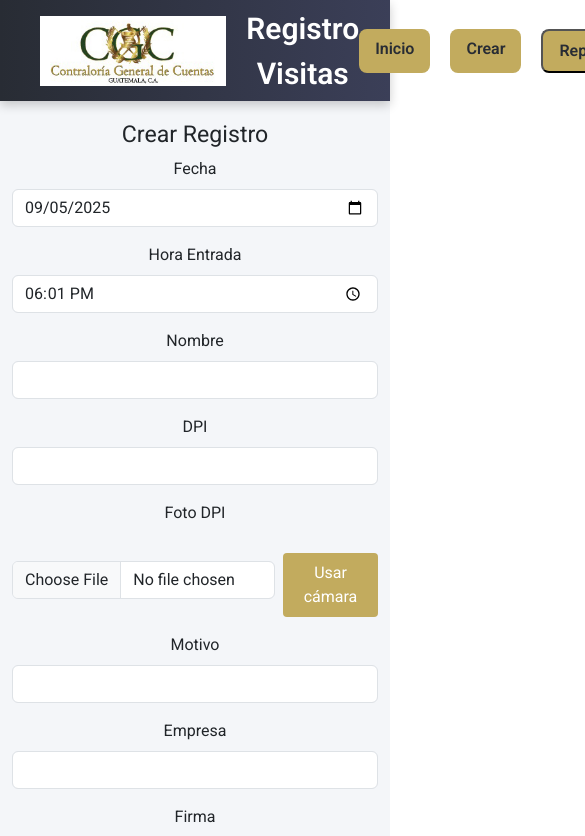
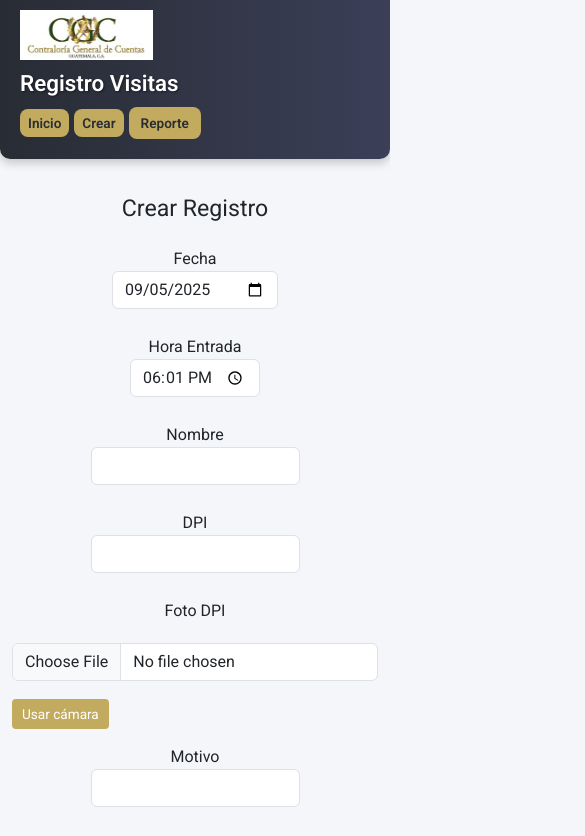
Before and after one commit to andres1jh8/Registro-frontend, a React (Create React App) app: page /create in a window 390 px wide. Shown: the top 836 px of the page, 585 px wide, since content can reach past the window. Built offline with nearby package versions, Linux system fonts and the light colour scheme.

Commit message:
Funcional en HTTP

```diff
--- a/package.json
+++ b/package.json
@@ -16,7 +16,7 @@
     "web-vitals": "^2.1.4"
   },
   "scripts": {
-    "start": "react-scripts start",
+    "start": "cross-env HOST=0.0.0.0 react-scripts start",
     "build": "react-scripts build",
     "test": "react-scripts test",
     "eject": "react-scripts eject"
@@ -38,5 +38,8 @@
       "last 1 firefox version",
       "last 1 safari version"
     ]
+  },
+  "devDependencies": {
+    "cross-env": "^10.0.0"
   }
 }
--- a/src/App.css
+++ b/src/App.css
@@ -1,60 +1,96 @@
 @import url('https://fonts.googleapis.com/css2?family=Roboto:wght@400;600&display=swap');
 
-.App {
-  text-align: center;
+/* Global */
+html, body, #root {
+  width: 100%;
+  margin: 0;
+  padding: 0;
+  box-sizing: border-box;
   font-family: 'Roboto', sans-serif;
   background-color: #f4f6f9;
-  min-height: 100vh;
-  margin: 0;
 }
 
-/* Logo */
-.App-logo {
-  height: 70px; /* Aumentado de 50px a 70px */
-  width: auto;
-  margin-right: 20px;
+/* App principal */
+.App {
+  width: 100%;
+  max-width: 100%;
+  margin: 0;
+  padding: 0;
+  text-align: center;
+  min-height: 100vh;
 }
 
-/* Header con degradado */
+/* Header con degradado y reorganizado */
 .App-header {
+  display: flex;
+  flex-wrap: wrap;
+  align-items: center;
+  justify-content: space-between;
+  padding: 10px 20px;
   background: linear-gradient(90deg, #282c34 0%, #3b3f58 100%);
-  min-height: 12vh;
+  color: white;
+  box-shadow: 0 4px 10px rgba(0,0,0,0.2);
+  border-radius: 0 0 10px 10px;
+}
+
+.header-left, .header-center, .header-right {
   display: flex;
   align-items: center;
-  justify-content: space-between;
-  padding: 0 40px;
-  color: white;
-  box-shadow: 0 4px 10px rgba(0,0,0,0.2);
 }
 
-/* Menú de navegación */
+.header-center {
+  flex: 1;
+  justify-content: center;
+}
+
+.App-logo {
+  height: 60px;
+  width: auto;
+  margin-right: 15px;
+}
+
+.App-title {
+  font-size: 1.8rem;
+  font-weight: 700;
+  color: #fff;
+  min-width: 150px;
+  margin: 10px 0;
+  text-shadow: 1px 1px 2px rgba(0,0,0,0.5);
+}
+
 .App-nav {
   display: flex;
-  gap: 20px;
+  gap: 10px;
+  flex-wrap: wrap;
+  align-items: center;
 }
 
-/* Links y botones del navbar con fondo dorado */
 .App-nav a,
 .App-nav .btn-nav {
   text-decoration: none;
-  color: #282c34; /* Texto oscuro */
+  color: #282c34;
   font-weight: 600;
-  padding: 8px 16px;
+  padding: 6px 12px;
   border-radius: 8px;
   cursor: pointer;
   transition: background 0.3s ease, transform 0.2s ease;
-  background-color: #C2AB5E; /* Dorado institucional */
+  background-color: #C2AB5E;
 }
 
 .App-nav a:hover,
 .App-nav .btn-nav:hover {
-  background: #a68d4b; /* Dorado más oscuro al pasar el mouse */
+  background: #a68d4b;
   transform: translateY(-2px);
+}
+
+.btn-nav {
+  border: none;
 }
 
 /* Contenedor principal */
 .container {
   margin-top: 20px;
+  width: 100%;
 }
 
 /* Tabla */
@@ -69,13 +105,14 @@ table {
 }
 
 th, td {
-  padding: 12px;
+  padding: 10px;
   text-align: center;
   border: 1px solid #ddd;
+  font-size: 0.9rem;
 }
 
 th {
-  background-color: #C2AB5E; /* Dorado institucional */
+  background-color: #C2AB5E;
   color: #fff;
   font-weight: bold;
 }
@@ -88,13 +125,13 @@ tr:hover {
   background-color: #f1f1f1;
 }
 
-/* Botones dentro de la tabla */
+/* Botones */
 .btn {
-  padding: 8px 16px;
+  padding: 6px 12px;
   border: none;
   border-radius: 4px;
   cursor: pointer;
-  font-size: 14px;
+  font-size: 13px;
   transition: background-color 0.3s;
 }
 
@@ -120,17 +157,19 @@ tr:hover {
 .form-control {
   border-radius: 4px;
   border: 1px solid #ccc;
-  padding: 8px;
+  padding: 6px;
   width: 100%;
   margin-bottom: 10px;
+  font-size: 0.9rem;
 }
 
 .form-select {
   border-radius: 4px;
   border: 1px solid #ccc;
-  padding: 8px;
+  padding: 6px;
   width: auto;
   margin-right: 10px;
+  font-size: 0.9rem;
 }
 
 /* Paginación */
@@ -142,10 +181,10 @@ tr:hover {
 }
 
 .d-flex button {
-  padding: 8px 16px;
+  padding: 6px 12px;
   border: none;
   border-radius: 4px;
-  background-color: #C2AB5E; /* Dorado institucional */
+  background-color: #C2AB5E;
   color: #fff;
   cursor: pointer;
 }
@@ -171,16 +210,58 @@ tr:hover {
 }
 
 .zoom-img img {
-  max-width: 90%;
-  max-height: 90%;
+  max-width: 80%;
+  max-height: 80%;
   border-radius: 8px;
 }
 
-/* Título central en el header */
-.App-title {
-  flex-grow: 1; /* Ocupa todo el espacio entre logo y nav */
-  text-align: center;
-  font-size: 30px;
-  font-weight: 600;
-  color: #fff; /* Blanco sobre el header */
+/* Responsive */
+@media (max-width: 768px) {
+  .App-title {
+    font-size: 1.4rem;
+  }
+
+  .App-logo {
+    height: 50px;
+  }
+
+  .App-nav a,
+  .btn-nav {
+    font-size: 0.85rem;
+    padding: 4px 8px;
+  }
+
+  th, td {
+    padding: 6px;
+    font-size: 0.8rem;
+  }
+
+  .form-control, .form-select {
+    font-size: 0.85rem;
+    padding: 4px;
+  }
+
+  .d-flex button {
+    padding: 5px 10px;
+    font-size: 0.85rem;
+  }
 }
+
+@media (max-width: 480px) {
+  .App-header {
+    flex-direction: column;
+    align-items: flex-start;
+  }
+
+  .App-title {
+    text-align: left;
+    margin: 10px 0;
+  }
+
+  .App-nav {
+    width: 100%;
+    justify-content: flex-start;
+    gap: 5px;
+    margin-bottom: 10px;
+  }
+}
--- a/src/App.js
+++ b/src/App.js
@@ -9,7 +9,6 @@ import { BrowserRouter, Route, Routes, Link } from 'react-router-dom';
 import { useRef } from 'react';
 
 function App() {
-  // Guardamos la función imprimirReporte en una referencia
   const reportFnRef = useRef(() => {});
 
   return (
@@ -17,13 +16,18 @@ function App() {
       <BrowserRouter>
         <ReportContext.Provider value={{ imprimirReporte: () => reportFnRef.current() }}>
           <header className="App-header">
+            {/* Logo */}
+            <div className="header-left">
               <img src={logo} className="App-logo" alt="logo" />
-
-            {/* Texto central */}
-            <div className="App-title">
-              Registro Visitas
             </div>
 
+            {/* Título */}
+            <div className="header-center">
+              <h1 className="App-title">Registro Visitas</h1>
+            </div>
+
+            {/* Navegación */}
+            <div className="header-right">
               <nav className="App-nav">
                 <Link to="/">Inicio</Link>
                 <Link to="/create">Crear</Link>
@@ -31,8 +35,8 @@ function App() {
                   Reporte
                 </button>
               </nav>
+            </div>
           </header>
-
 
           <Routes>
             <Route path="/" element={<CompShowRegister reportFnRef={reportFnRef} />} />
--- a/src/registro/CreateRegister.js
+++ b/src/registro/CreateRegister.js
@@ -2,13 +2,12 @@ import axios from "axios";
 import { useState, useRef, useEffect } from "react";
 import { useNavigate } from "react-router-dom";
 
-const URI = `${process.env.REACT_APP_API_URL}/api/entradas`;;
+const URI = `${process.env.REACT_APP_API_URL}/api/entradas`;
 
 const CompCreateBlog = () => {
-  // --- Inicializar fecha y hora actual ---
   const now = new Date();
-  const formatoFecha = now.toISOString().slice(0, 10); // YYYY-MM-DD
-  const formatoHora = now.toTimeString().slice(0, 5); // HH:MM
+  const formatoFecha = now.toISOString().slice(0, 10);
+  const formatoHora = now.toTimeString().slice(0, 5);
 
   const [fecha, setFecha] = useState(formatoFecha);
   const [horaEntrada, setHoraEntrada] = useState(formatoHora);
@@ -26,7 +25,7 @@ const CompCreateBlog = () => {
   const videoRef = useRef(null);
   const navigate = useNavigate();
 
-  // --- Inicializar canvas firma con fondo blanco ---
+  // --- Inicializar canvas ---
   useEffect(() => {
     const canvas = canvasRef.current;
     const ctx = canvas.getContext("2d");
@@ -34,27 +33,23 @@ const CompCreateBlog = () => {
     ctx.fillRect(0, 0, canvas.width, canvas.height);
   }, []);
 
-  // --- Manejar cámara ---
+  // --- Cámara ---
   useEffect(() => {
     if (useCamera) {
       navigator.mediaDevices
         .getUserMedia({ video: true })
         .then((stream) => {
-          if (videoRef.current) {
-            videoRef.current.srcObject = stream;
-          }
+          if (videoRef.current) videoRef.current.srcObject = stream;
         })
         .catch((err) => console.error("Error accediendo a la cámara:", err));
     } else {
-      if (videoRef.current && videoRef.current.srcObject) {
-        const tracks = videoRef.current.srcObject.getTracks();
-        tracks.forEach((track) => track.stop());
+      if (videoRef.current?.srcObject) {
+        videoRef.current.srcObject.getTracks().forEach((track) => track.stop());
         videoRef.current.srcObject = null;
       }
     }
   }, [useCamera]);
 
-  // Capturar foto desde cámara
   const capturePhoto = () => {
     const video = videoRef.current;
     const canvas = document.createElement("canvas");
@@ -62,14 +57,13 @@ const CompCreateBlog = () => {
     canvas.height = video.videoHeight;
     const ctx = canvas.getContext("2d");
     ctx.drawImage(video, 0, 0, canvas.width, canvas.height);
-
     canvas.toBlob((blob) => {
       setFotoDPI(blob);
       setPreviewDPI(URL.createObjectURL(blob));
     }, "image/jpeg");
   };
 
-  // --- Validación campo por campo ---
+  // --- Validaciones ---
   const validarCampo = (name, value) => {
     const now = new Date();
     let error = "";
@@ -82,9 +76,9 @@ const CompCreateBlog = () => {
       case "horaEntrada":
         if (!value) error = "Hora de entrada obligatoria";
         else if (fecha === now.toISOString().slice(0, 10)) {
-          const [hora, min] = value.split(":");
+          const [h, m] = value.split(":");
           const horaDate = new Date();
-          horaDate.setHours(hora, min, 0, 0);
+          horaDate.setHours(h, m, 0, 0);
           if (horaDate > now) error = "No puedes poner una hora futura";
         }
         break;
@@ -107,35 +101,25 @@ const CompCreateBlog = () => {
       default:
         break;
     }
-
     setErrors((prev) => ({ ...prev, [name]: error }));
   };
 
-  // --- Validación completa antes de enviar ---
   const validarCampos = () => {
     const newErrors = {};
-    const now = new Date();
 
-    if (!fecha) newErrors.fecha = "Fecha obligatoria";
-    else if (new Date(fecha) > now) newErrors.fecha = "No puedes poner una fecha futura";
+    validarCampo("fecha", fecha);
+    validarCampo("horaEntrada", horaEntrada);
+    validarCampo("nombre", nombre);
+    validarCampo("dpi", dpi);
+    validarCampo("motivo", motivo);
+    validarCampo("empresa", empresa);
+    validarCampo("firma", firmaBase64);
 
-    if (!horaEntrada) newErrors.horaEntrada = "Hora obligatoria";
-    else if (fecha === now.toISOString().slice(0, 10)) {
-      const [hora, min] = horaEntrada.split(":");
-      const horaDate = new Date();
-      horaDate.setHours(hora, min, 0, 0);
-      if (horaDate > now) newErrors.horaEntrada = "No puedes poner una hora futura";
-    }
+    // Filtramos solo los que tengan error
+    Object.keys(errors).forEach((key) => {
+      if (errors[key]) newErrors[key] = errors[key];
+    });
 
-    if (!nombre) newErrors.nombre = "Nombre obligatorio";
-    if (!dpi) newErrors.dpi = "DPI obligatorio";
-    else if (!/^\d{13}$/.test(dpi)) newErrors.dpi = "El DPI debe tener 13 dígitos";
-
-    if (!motivo) newErrors.motivo = "Motivo obligatorio";
-    if (!empresa) newErrors.empresa = "Empresa obligatoria";
-    if (!firmaBase64) newErrors.firma = "Firma obligatoria";
-
-    setErrors(newErrors);
     return Object.keys(newErrors).length === 0;
   };
 
@@ -147,14 +131,14 @@ const CompCreateBlog = () => {
     ctx.fillStyle = "#fff";
     ctx.fillRect(0, 0, canvas.width, canvas.height);
     setFirmaBase64("");
-    validarCampo("firma", "");
+    setErrors((prev) => ({ ...prev, firma: "Firma obligatoria" }));
   };
 
   const saveFirma = () => {
     const canvas = canvasRef.current;
     const dataURL = canvas.toDataURL("image/png");
     setFirmaBase64(dataURL);
-    validarCampo("firma", dataURL);
+    setErrors((prev) => ({ ...prev, firma: "" }));
   };
 
   const startDrawing = (e) => {
@@ -164,24 +148,41 @@ const CompCreateBlog = () => {
     ctx.lineWidth = 2;
     ctx.lineCap = "round";
     ctx.beginPath();
+
     const rect = canvas.getBoundingClientRect();
-    ctx.moveTo(e.clientX - rect.left, e.clientY - rect.top);
+    const getPos = (ev) => {
+      if (ev.touches) {
+        return {
+          x: ev.touches[0].clientX - rect.left,
+          y: ev.touches[0].clientY - rect.top,
+        };
+      } else {
+        return { x: ev.clientX - rect.left, y: ev.clientY - rect.top };
+      }
+    };
+
+    const pos = getPos(e);
+    ctx.moveTo(pos.x, pos.y);
 
     const draw = (ev) => {
-      ctx.lineTo(ev.clientX - rect.left, ev.clientY - rect.top);
+      const p = getPos(ev);
+      ctx.lineTo(p.x, p.y);
       ctx.stroke();
     };
 
     const stop = () => {
       canvas.removeEventListener("mousemove", draw);
       canvas.removeEventListener("mouseup", stop);
+      canvas.removeEventListener("touchmove", draw);
+      canvas.removeEventListener("touchend", stop);
     };
 
     canvas.addEventListener("mousemove", draw);
     canvas.addEventListener("mouseup", stop);
+    canvas.addEventListener("touchmove", draw, { passive: false });
+    canvas.addEventListener("touchend", stop);
   };
 
-  // --- Foto DPI desde archivo ---
   const handleDPIChange = (e) => {
     const file = e.target.files[0];
     setFotoDPI(file);
@@ -194,10 +195,8 @@ const CompCreateBlog = () => {
     }
   };
 
-  // --- Enviar formulario ---
   const store = async (e) => {
     e.preventDefault();
-
     if (!validarCampos()) {
       alert("Corrige los errores antes de guardar");
       return;
@@ -212,18 +211,11 @@ const CompCreateBlog = () => {
       formData.append("motivo", motivo);
       formData.append("empresa", empresa);
       formData.append("firma", firmaBase64);
+      if (fotoDPI) formData.append("fotoDPI", fotoDPI);
 
-      if (fotoDPI) {
-        formData.append("fotoDPI", fotoDPI);
-      }
-
-      await axios.post(URI, formData, {
-        headers: { "Content-Type": "multipart/form-data" },
-      });
-
+      await axios.post(URI, formData, { headers: { "Content-Type": "multipart/form-data" } });
       alert("Entrada registrada con éxito");
       navigate("/");
-
     } catch (error) {
       console.error("Error al guardar entrada:", error);
       alert("Error al guardar entrada. Revisa los datos.");
@@ -231,79 +223,66 @@ const CompCreateBlog = () => {
   };
 
   return (
-    <div className="container">
-      <h3>Crear Registro</h3>
-      <form onSubmit={store}>
+    <div className="container py-3">
+      <h3 className="mb-4 text-center">Crear Registro</h3>
+      <form onSubmit={store} className="d-flex flex-column gap-3" style={{ maxWidth: "500px", margin: "0 auto" }}>
         {/* Fecha */}
-        <div className="mb-3">
-          <label className="form-label">Fecha</label>
+        <div className="form-group">
+          <label>Fecha</label>
           <input
             type="date"
             className={`form-control ${errors.fecha ? "is-invalid" : ""}`}
             value={fecha}
-            onChange={(e) => {
-              setFecha(e.target.value);
-              validarCampo("fecha", e.target.value);
-            }}
+            onChange={(e) => { setFecha(e.target.value); validarCampo("fecha", e.target.value); }}
           />
           {errors.fecha && <div className="invalid-feedback">{errors.fecha}</div>}
         </div>
 
         {/* Hora */}
-        <div className="mb-3">
-          <label className="form-label">Hora Entrada</label>
+        <div className="form-group">
+          <label>Hora Entrada</label>
           <input
             type="time"
             className={`form-control ${errors.horaEntrada ? "is-invalid" : ""}`}
             value={horaEntrada}
-            onChange={(e) => {
-              setHoraEntrada(e.target.value);
-              validarCampo("horaEntrada", e.target.value);
-            }}
+            onChange={(e) => { setHoraEntrada(e.target.value); validarCampo("horaEntrada", e.target.value); }}
           />
           {errors.horaEntrada && <div className="invalid-feedback">{errors.horaEntrada}</div>}
         </div>
 
         {/* Nombre */}
-        <div className="mb-3">
-          <label className="form-label">Nombre</label>
+        <div className="form-group">
+          <label>Nombre</label>
           <input
             type="text"
             className={`form-control ${errors.nombre ? "is-invalid" : ""}`}
             value={nombre}
-            onChange={(e) => {
-              setNombre(e.target.value);
-              validarCampo("nombre", e.target.value);
-            }}
+            onChange={(e) => { setNombre(e.target.value); validarCampo("nombre", e.target.value); }}
           />
           {errors.nombre && <div className="invalid-feedback">{errors.nombre}</div>}
         </div>
 
         {/* DPI */}
-        <div className="mb-3">
-          <label className="form-label">DPI</label>
+        <div className="form-group">
+          <label>DPI</label>
           <input
             type="text"
             className={`form-control ${errors.dpi ? "is-invalid" : ""}`}
             value={dpi}
-            onChange={(e) => {
-              setDPI(e.target.value);
-              validarCampo("dpi", e.target.value);
-            }}
+            onChange={(e) => { setDPI(e.target.value); validarCampo("dpi", e.target.value); }}
           />
           {errors.dpi && <div className="invalid-feedback">{errors.dpi}</div>}
         </div>
 
         {/* Foto DPI */}
-        <div className="mb-3">
-          <label className="form-label">Foto DPI</label>
-          <div className="d-flex gap-2">
+        <div className="form-group">
+          <label>Foto DPI</label>
+          <div className="d-flex flex-wrap gap-2">
             <input type="file" className="form-control" accept="image/*" onChange={handleDPIChange} />
             <button type="button" className="btn btn-secondary" onClick={() => setUseCamera(!useCamera)}>
               {useCamera ? "Usar archivo" : "Usar cámara"}
             </button>
           </div>
-
           {useCamera && (
             <div className="mt-2">
               <video ref={videoRef} autoPlay style={{ width: "100%", maxWidth: "300px" }}></video>
@@ -312,80 +291,57 @@ const CompCreateBlog = () => {
               </button>
             </div>
           )}
-
           {previewDPI && (
-            <img
-              src={previewDPI}
-              alt="Preview DPI"
-              style={{ width: "120px", height: "120px", objectFit: "cover", marginTop: "5px" }}
-            />
+            <img src={previewDPI} alt="Preview DPI" style={{ width: "120px", height: "120px", objectFit: "cover", marginTop: "5px" }} />
           )}
         </div>
 
         {/* Motivo */}
-        <div className="mb-3">
-          <label className="form-label">Motivo</label>
+        <div className="form-group">
+          <label>Motivo</label>
           <input
             type="text"
             className={`form-control ${errors.motivo ? "is-invalid" : ""}`}
             value={motivo}
-            onChange={(e) => {
-              setMotivo(e.target.value);
-              validarCampo("motivo", e.target.value);
-            }}
+            onChange={(e) => { setMotivo(e.target.value); validarCampo("motivo", e.target.value); }}
           />
           {errors.motivo && <div className="invalid-feedback">{errors.motivo}</div>}
         </div>
 
         {/* Empresa */}
-        <div className="mb-3">
-          <label className="form-label">Empresa</label>
+        <div className="form-group">
+          <label>Empresa</label>
           <input
             type="text"
             className={`form-control ${errors.empresa ? "is-invalid" : ""}`}
             value={empresa}
-            onChange={(e) => {
-              setEmpresa(e.target.value);
-              validarCampo("empresa", e.target.value);
-            }}
+            onChange={(e) => { setEmpresa(e.target.value); validarCampo("empresa", e.target.value); }}
           />
           {errors.empresa && <div className="invalid-feedback">{errors.empresa}</div>}
         </div>
 
         {/* Firma */}
-        <div className="mb-3">
-          <label className="form-label">Firma</label>
+        <div className="form-group">
+          <label>Firma</label>
           <canvas
             ref={canvasRef}
             width={400}
             height={150}
-            style={{ border: "1px solid #000", backgroundColor: "#fff" }}
+            style={{ border: "1px solid #000", backgroundColor: "#fff", width: "100%", maxWidth: "100%" }}
             onMouseDown={startDrawing}
+            onTouchStart={startDrawing}
           ></canvas>
-
-          <div className="mt-2">
-            <button type="button" className="btn btn-secondary me-2" onClick={clearCanvas}>
-              Limpiar Firma
-            </button>
-            <button type="button" className="btn btn-success" onClick={saveFirma}>
-              Guardar Firma
-            </button>
+          <div className="mt-2 d-flex gap-2">
+            <button type="button" className="btn btn-secondary" onClick={clearCanvas}>Limpiar Firma</button>
+            <button type="button" className="btn btn-success" onClick={saveFirma}>Guardar Firma</button>
           </div>
-
           {firmaBase64 && (
-            <img
-              src={firmaBase64}
-              alt="Preview Firma"
-              style={{ width: "200px", height: "100px", objectFit: "contain", marginTop: "5px" }}
-            />
+            <img src={firmaBase64} alt="Preview Firma" style={{ width: "200px", height: "100px", objectFit: "contain", marginTop: "5px" }} />
           )}
-
           {errors.firma && <div className="text-danger mt-1">{errors.firma}</div>}
         </div>
 
-        <button type="submit" className="btn btn-primary mt-3">
-          Guardar Entrada
-        </button>
+        <button type="submit" className="btn btn-primary mt-3">Guardar Entrada</button>
       </form>
     </div>
   );
```
Also changed, not shown: src/registro/ShowRegister.js (+127 -32 lines), 1 other file (tests, documents, lock files or other folders). Lines whose indentation alone changed are shown as unchanged.
